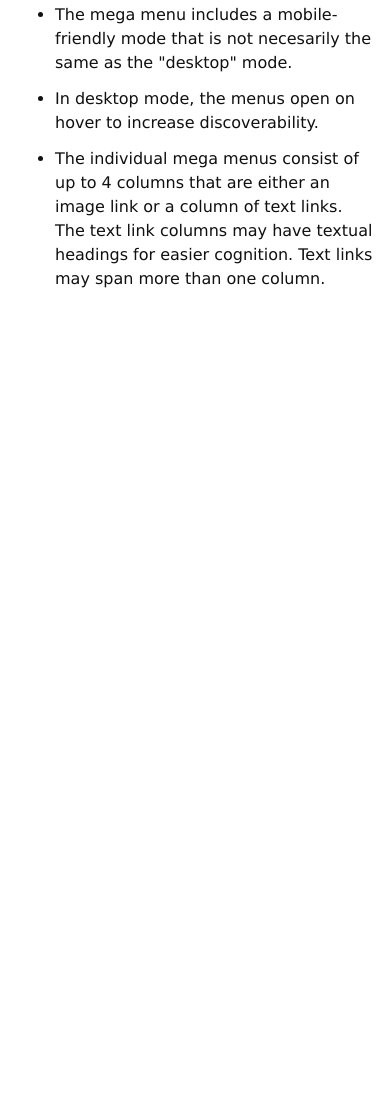
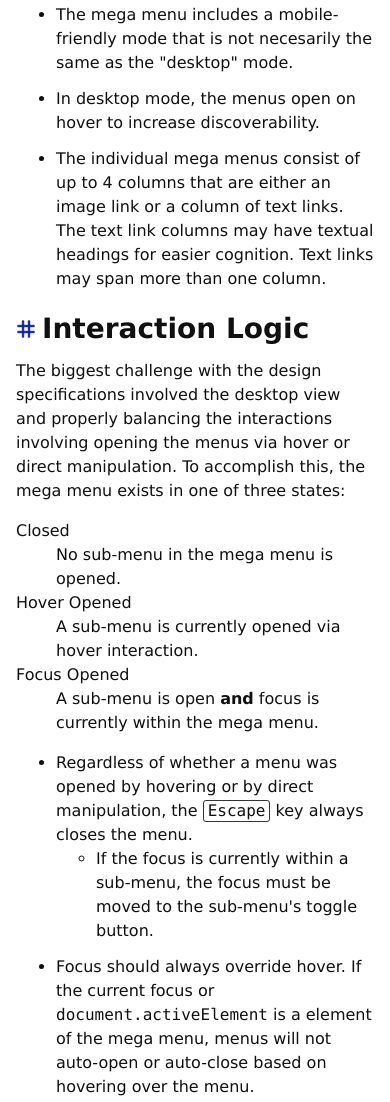
Before and after one commit to metageeky/mega-menu, a plain HTML site: page index.html in a window 390 px wide. Shown: the part 736-1838 px from the top of the page. Before the commit the page ends 1043 px from the top, so only its background shows below. Drawn offline with Linux system fonts and the light colour scheme; a web font is replaced by a local one.

Commit message:
fixed some of my local responsiveness

```diff
--- a/css/local.css
+++ b/css/local.css
@@ -46,7 +46,7 @@
 
 
 :root {
-	--content-width: 950px;
+	--content-width: 900px;
 	--h1-font-size: 2.25rem;
 	--h2-font-size: 1.75rem;
 	--h3-font-size: 1.25rem;
@@ -78,30 +78,32 @@ body {
 	font-family: ShermanSans, Verdana, Tahoma, sans-serif;
 	color: #101010;
 	line-height: 1.5;
-	height: 100%;
+	min-height: 100vh;
 	display: flex;
 	flex-direction: column;
 	flex-wrap: nowrap;
 	justify-content: flex-start;
-	align-content: flex-start;
+	align-content: stretch;
 	align-items: stretch;
 }
 
 
 
 .page-centered-content {
-	padding-left: 15px;
-	padding-right: 15px;
+	padding-left: 1rem;
+	padding-right: 1rem;
+	max-width: var(--content-width);
 	margin: 0 auto;
 }
 
-@media screen and (min-width: 1000px) {
+@media screen and (min-width: 930px) {
 	.page-centered-content {
 		padding-left: 0;
 		padding-right: 0;
 		width: var(--content-width);
 		max-width: var(--content-width);
 	}
+
 }
 
 
@@ -303,7 +305,7 @@ li code[class*="language-"]{
 	transform: translate(0,-50%);
 	z-index: 10;
 }
-@media screen and (min-width: 975px) {
+@media screen and (min-width: 960px) {
 	.header-anchor {
 		margin-left: 0;
 	}
--- a/css/mega-menu-styles.css
+++ b/css/mega-menu-styles.css
@@ -2,7 +2,9 @@
 
 :root {
 	--content-width: 900px;
+}
 
+.mega-menu {
 	--menu-background: #000e54;
 	--menu-color: #fff;
 	--menu-hover-background: #D74100;
@@ -187,7 +189,7 @@
 
 
 
-@media screen and (min-width: 1000px) {
+@media screen and (min-width: 900px) {
 	.mega-menu {
 		--menu-width: var(--content-width);
 		--inner-sub-menu-margin: 20px;
--- a/index.html
+++ b/index.html
@@ -67,7 +67,7 @@
 			</h2>
 
 			<div class="main-navigation">
-				<nav id="main-nav" class="mega-menu page-centered-content " aria-labelledby="main-nav-heading" data-focus-open="false" data-hover-open="false" data-responsive-width="1000px">
+				<nav id="main-nav" class="mega-menu page-centered-content " aria-labelledby="main-nav-heading" data-focus-open="false" data-hover-open="false" data-responsive-width="900px">
 					<button class="responsive-toggle" aria-expanded="false">
 						<svg focusable="false" ><use xlink:href="#icon-menu"></use></svg>
 						Menu
@@ -359,7 +359,6 @@
 		</section>
 
 
-<!--
 		<section aria-labelledby="InteractionLogic">
 			<div class="header-anchor">
 				<h2 id="InteractionLogic">
@@ -373,9 +372,21 @@
 			<p>
 				The biggest challenge with the design specifications involved the
 				desktop view and properly balancing	the interactions involving
-				opening the menus via hover or direct manipulation. The following
-				logic was reasoned out:
+				opening the menus via hover or direct manipulation. To accomplish
+				this, the mega menu exists in one of three states:
 			</p>
+			<dl>
+				<dt>Closed</dt>
+				<dd>No sub-menu in the mega menu is opened.</dd>
+
+				<dt>Hover Opened</dt>
+				<dd>A sub-menu is currently opened via hover interaction.</dd>
+
+				<dt>Focus Opened</dt>
+				<dd>A sub-menu is open <strong>and</strong> focus is currently within the mega menu.</dd>
+			</dl>
+
+			</dl>
 			<ul>
 				<li>
 					Regardless of whether a menu was opened by hovering or by
@@ -401,12 +412,12 @@
 				<li>	If focusable, go there but if hover is open but focus moves, close the hover
 			</ul>
 	</section>
--->
+
 
 	</main>
 	<footer>
 		<div class="page-centered-content">
-
+			Footer
 		</div>
 	</footer>
 
```
